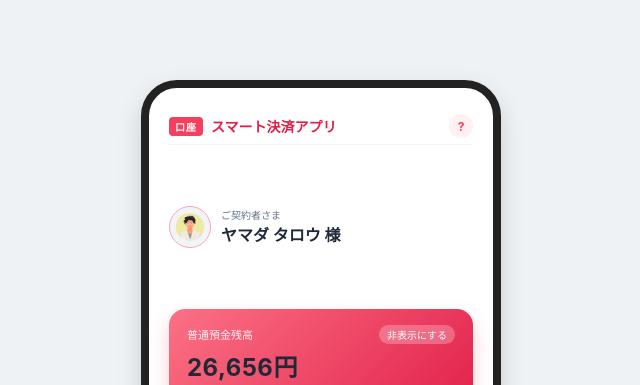
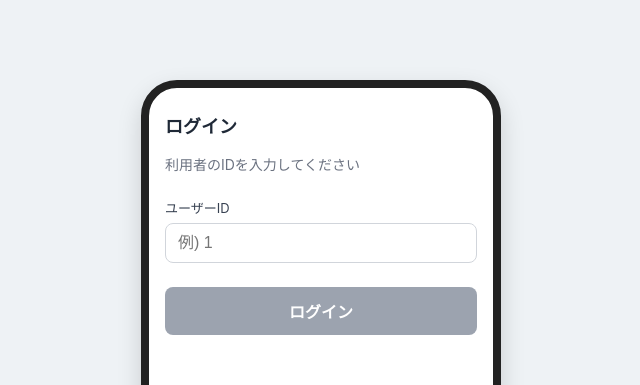
Before and after one commit to nozo120/teamc_webapp, a React (Create React App) app in the folder frontend/: page / in a window 1280 px wide. Shown: the top 385 px of the page, without its empty margins (319-959 px from the left). Built offline with nearby package versions, Linux system fonts and the light colour scheme; no server answers; data requests are answered from the project's data file.

Commit message:
ログイン画面を作成

```diff
--- a/frontend/src/App.tsx
+++ b/frontend/src/App.tsx
@@ -1,10 +1,11 @@
 import React, { useEffect, useState } from 'react';
-import { BrowserRouter, Routes, Route, Navigate } from 'react-router-dom';
+import { BrowserRouter, Routes, Route, Navigate, useLocation } from 'react-router-dom';
 import './App.css';
 import { PATHS } from './routes/paths';
 import UserInfo from './pages/Miyazawa/ss';
 import { UserListPage } from './pages/Hayashi/UserListPage';
 import { InvoicelinkCreationPage } from './pages/Hayashi/InvoicelinkCreationPage';
+import { LoginPage } from './pages/Hayashi/LoginPage';
 import { getUser } from './utils/userApi';
 import { getMyUserId } from './utils/myUserId';
 // TransferScreen は default export なので { } は付けない
@@ -14,14 +15,20 @@ import PaymentScreen from './pages/Morita/PaymentScreen';
 // RequestScreen は default export なので { } は付けない
 import RequestScreen from './pages/Miyazawa/RequestScreen';
 
-// TODO: ログイン機能ができたら、自分のIDはログイン情報から取得する
-const MY_USER_ID = getMyUserId();
+// ルート定義は BrowserRouter の内側に置く。
+// LoginPage が setMyUserId() で使用者を切り替えるため、
+// useLocation() で画面遷移のたびに再描画させ、そのつど getMyUserId() を読み直している。
+// （BrowserRouter の外側で一度だけ読むと、ログインしても古いIDのままになる）
+function AppRoutes() {
+  const { pathname } = useLocation();
 
-function App() {
+  const MY_USER_ID = getMyUserId();
+
   // 自分の所持金。取得できるまでは null（＝読み込み中）
   const [myBalance, setMyBalance] = useState<number | null>(null);
 
-  // 起動時に一度だけ、自分のユーザー情報をDBから取得する
+  // 画面が変わるたびに取り直す。
+  // ログイン直後の切り替えに追従できるほか、送金後の残高も最新になる
   useEffect(() => {
     getUser(MY_USER_ID)
       .then((me) => {
@@ -30,11 +37,12 @@ function App() {
       .catch(() => {
         console.error('所持金の取得に失敗しました');
       });
-  }, []);
+  }, [pathname, MY_USER_ID]);
 
   return (
-    <BrowserRouter>
       <Routes>
+        {/* IDを入力して使用者を切り替える画面 */}
+        <Route path={PATHS.LOGIN} element={<LoginPage />} />
         <Route path={PATHS.HOME} element={<UserInfo />} />
         {/* 同じ一覧を、送金相手を選ぶ用と請求先を選ぶ用で使い分ける */}
         <Route path={PATHS.USER_LIST} element={<UserListPage mode='transfer' />} />
@@ -67,6 +75,13 @@ function App() {
         {/* 定義していないURLはホームに戻す */}
         <Route path="*" element={<Navigate to={PATHS.HOME} replace />} />
       </Routes>
+  );
+}
+
+function App() {
+  return (
+    <BrowserRouter>
+      <AppRoutes />
     </BrowserRouter>
   );
 }
--- /dev/null
+++ b/frontend/src/pages/Hayashi/LoginPage.css
@@ -0,0 +1,58 @@
+/* スマホ枠（.phone-container / .phone / .phone-title）は src/styles/phone.css に置いている */
+
+.login-description {
+    margin: 0 0 24px;
+    font-size: 14px;
+    color: #6b7280;
+}
+
+.login-label {
+    display: block;
+    margin-bottom: 6px;
+    font-size: 13px;
+    color: #374151;
+}
+
+.login-input {
+    width: 100%;
+    padding: 10px 12px;
+    box-sizing: border-box;
+    border: 1px solid #d1d5db;
+    border-radius: 8px;
+    font-size: 16px;
+    color: #1f2937;
+}
+
+.login-input:focus {
+    outline: none;
+    border-color: #3b82f6;
+}
+
+.login-error {
+    margin: 12px 0 0;
+    font-size: 13px;
+    color: #dc2626;
+}
+
+.login-button {
+    width: 100%;
+    padding: 12px;
+    margin-top: 24px;
+    box-sizing: border-box;
+    background-color: #3b82f6;
+    border: none;
+    border-radius: 8px;
+    color: #ffffff;
+    font-size: 16px;
+    font-weight: bold;
+    cursor: pointer;
+}
+
+.login-button:hover:not(:disabled) {
+    background-color: #2563eb;
+}
+
+.login-button:disabled {
+    background-color: #9ca3af;
+    cursor: not-allowed;
+}
--- /dev/null
+++ b/frontend/src/pages/Hayashi/LoginPage.tsx
@@ -0,0 +1,87 @@
+// src/pages/Hayashi/LoginPage.tsx
+// ユーザーIDを入力して「今アプリを使っている人」を切り替える画面。
+// パスワードは扱わない（認証ではなく、利用者の切り替え）。
+import React, { useState } from 'react';
+import { useNavigate } from 'react-router-dom';
+import { PATHS } from '../../routes/paths';
+import { setMyUserId } from '../../utils/myUserId';
+import { getUser } from '../../utils/userApi';
+import '../../styles/phone.css';
+import './LoginPage.css';
+
+export function LoginPage() {
+    // 入力中のID。数値ではなく文字列で持つ（未入力を "" で表せるようにするため）
+    const [inputId, setInputId] = useState<string>('');
+
+    // 照合中かどうか。連打で二重に問い合わせないようにする
+    const [isChecking, setIsChecking] = useState<boolean>(false);
+
+    // 入力が不正・該当ユーザーなしのときのメッセージ
+    const [loginError, setLoginError] = useState<string | null>(null);
+
+    const navigate = useNavigate();
+
+    const handleLogin = async () => {
+        const id = Number(inputId);
+
+        if (!Number.isInteger(id) || id <= 0) {
+            setLoginError('IDは1以上の整数で入力してください');
+            return;
+        }
+
+        setIsChecking(true);
+        setLoginError(null);
+
+        try {
+            // 存在しないIDで進むと以降の画面が空表示になり原因が分かりにくいので、
+            // DBに実在するか確かめてから切り替える
+            await getUser(id);
+
+            setMyUserId(id);
+            navigate(PATHS.HOME);
+        } catch {
+            setLoginError('そのIDのユーザーは見つかりませんでした');
+        } finally {
+            setIsChecking(false);
+        }
+    };
+
+    return (
+        // スマホ枠を画面中央に置くための外側
+        <div className='phone-container'>
+            <div className='phone'>
+                <h2 className='phone-title'>ログイン</h2>
+
+                <p className='login-description'>
+                    利用者のIDを入力してください
+                </p>
+
+                <label className='login-label' htmlFor='login-user-id'>ユーザーID</label>
+                <input
+                    id='login-user-id'
+                    className='login-input'
+                    type='number'
+                    // スマホで数字キーボードが出るようにする
+                    inputMode='numeric'
+                    min={1}
+                    placeholder='例) 1'
+                    value={inputId}
+                    onChange={(e) => setInputId(e.target.value)}
+                    // 入力欄でEnterを押しても送信できるようにする
+                    onKeyDown={(e) => { if (e.key === 'Enter') handleLogin(); }}
+                />
+
+                {/* 失敗したときだけ表示する */}
+                {loginError && <p className='login-error'>{loginError}</p>}
+
+                <button
+                    className='login-button'
+                    onClick={handleLogin}
+                    disabled={inputId === '' || isChecking}
+                >
+                    {isChecking ? '確認中...' : 'ログイン'}
+                </button>
+            </div>
+        </div>
+    );
+}
--- a/frontend/src/pages/Morita/TransferScreen.tsx
+++ b/frontend/src/pages/Morita/TransferScreen.tsx
@@ -73,7 +73,7 @@ const TransferScreen: React.FC<Props> = ({ maxAmount, senderId }) => {
         <div className="phone-frame">
           <div className="phone-scroll full-page">
             <p>送金先が選択されていません</p>
-            <button onClick={() => navigate("/")}>送金先を選び直す</button>
+            <button onClick={() => navigate(PATHS.HOME)}>送金先を選び直す</button>
           </div>
         </div>
       </div>
--- a/frontend/src/routes/paths.ts
+++ b/frontend/src/routes/paths.ts
@@ -1,7 +1,9 @@
 // src/routes/paths.ts
 // 画面のパスはここでしか書かない（タイプミス防止＆URL変更を一箇所で吸収する）
 export const PATHS = {
-  HOME: '/',            // ユーザ情報（マイページ）
+  // アプリを開いて最初に出る画面。IDを入力して使用者を決める
+  LOGIN: '/',
+  HOME: '/home',        // ユーザ情報（マイページ）。ログイン後の遷移先
   USER_LIST: '/users',  // 送金相手を選択
   TRANSFER: '/transfer',// 送金入力
   COMPLETE: '/complete',// 送金完了
```
